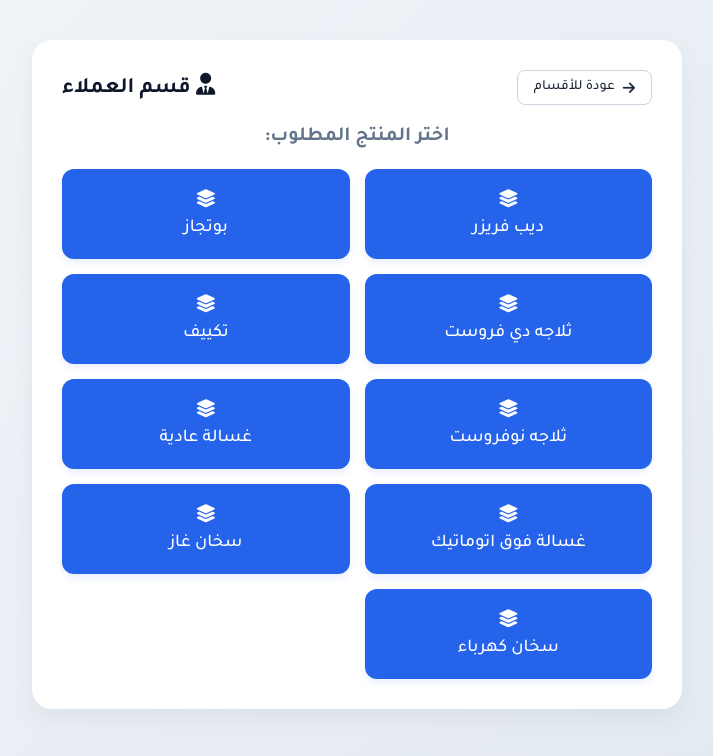
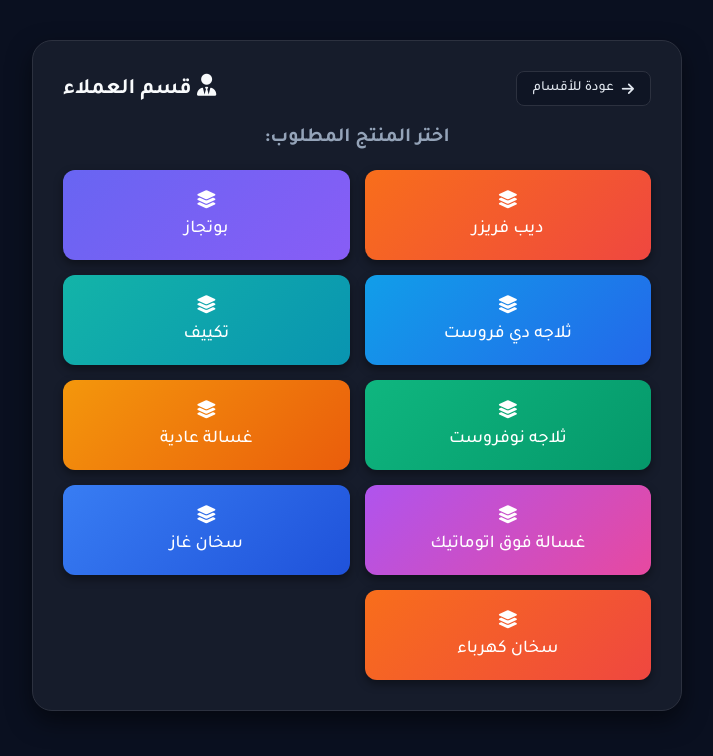
Before and after one commit to awadshihata4-ctrl/UGT-Site, a plain HTML site: page index.html/faults.html in a window 1280 px wide. Both pictures are taken after a click on the button "قسم العملاء". Shown: the whole page, without its empty margins (283-996 px from the left). Drawn offline with Linux system fonts and the light colour scheme.

Commit message:
Update faults.html

```diff
--- a/index.html/faults.html
+++ b/index.html/faults.html
@@ -10,14 +10,14 @@
 
 <style>
   :root {
-    --primary-color: #2563eb;
-    --primary-hover: #1d4ed8;
-    --secondary-color: #10b981;
-    --secondary-hover: #059669;
-    --bg-gradient: linear-gradient(135deg, #f1f5f9 0%, #e2e8f0 100%);
-    --card-bg: #ffffff;
-    --text-main: #1e293b;
-    --text-muted: #64748b;
+    --primary-color: #f86e1b;
+    --primary-hover: #ef4740;
+    --secondary-color: #0fb67f;
+    --secondary-hover: #05986a;
+    --bg-gradient: #0a1020;
+    --card-bg: #161c2b;
+    --text-main: #e2e8f0;
+    --text-muted: #94a3b8;
   }
 
   * {
@@ -43,7 +43,8 @@
     background: var(--card-bg);
     padding: 30px;
     border-radius: 20px;
-    box-shadow: 0 10px 25px rgba(0, 0, 0, 0.05);
+    border: 1px solid #2c313f;
+    box-shadow: 0 10px 25px rgba(0, 0, 0, 0.5);
     transition: all 0.3s ease;
   }
 
@@ -51,7 +52,7 @@
     font-size: 28px;
     font-weight: 700;
     margin-bottom: 25px;
-    color: #0f172a;
+    color: #f8fafc;
     text-align: center;
   }
 
@@ -75,9 +76,9 @@
     font-size: 14px;
     font-weight: 500;
     cursor: pointer;
-    border: 1px solid #cbd5e1;
+    border: 1px solid #2c313f;
     border-radius: 8px;
-    background: #fff;
+    background: #0f1524;
     color: var(--text-main);
     transition: 0.2s;
     display: inline-flex;
@@ -86,8 +87,8 @@
   }
 
   .back-btn:hover {
-    background: #f8fafc;
-    border-color: #94a3b8;
+    background: #1e2538;
+    border-color: #6865f2;
   }
 
   /* أزرار اختيار النوع والمنتجات */
@@ -111,10 +112,10 @@
     cursor: pointer;
     border: none;
     border-radius: 12px;
-    background: var(--primary-color);
+    background: linear-gradient(135deg, #f86e1b, #ef4740);
     color: #fff;
     transition: all 0.2s ease;
-    box-shadow: 0 4px 6px rgba(37, 99, 235, 0.1);
+    box-shadow: 0 4px 10px rgba(0, 0, 0, 0.4);
     display: flex;
     flex-direction: column;
     align-items: center;
@@ -122,10 +123,19 @@
   }
 
   .main-btn:hover, .product-btn:hover {
-    background: var(--primary-hover);
+    filter: brightness(0.88);
     transform: translateY(-2px);
-    box-shadow: 0 6px 12px rgba(37, 99, 235, 0.15);
+    box-shadow: 0 6px 14px rgba(0, 0, 0, 0.5);
   }
+
+  .grid-container > button:nth-child(8n+1) { background: linear-gradient(135deg, #f86e1b, #ef4740); }
+  .grid-container > button:nth-child(8n+2) { background: linear-gradient(135deg, #6865f2, #885df6); }
+  .grid-container > button:nth-child(8n+3) { background: linear-gradient(135deg, #119ee9, #2368ea); }
+  .grid-container > button:nth-child(8n+4) { background: linear-gradient(135deg, #13b4a8, #0994b1); }
+  .grid-container > button:nth-child(8n+5) { background: linear-gradient(135deg, #0fb67f, #05986a); }
+  .grid-container > button:nth-child(8n+6) { background: linear-gradient(135deg, #f4970c, #ea5d0c); }
+  .grid-container > button:nth-child(8n+7) { background: linear-gradient(135deg, #af54ee, #e749a0); }
+  .grid-container > button:nth-child(8n+8) { background: linear-gradient(135deg, #387df3, #1f52da); }
 
   /* شريط البحث */
   .search-wrapper {
@@ -137,15 +147,17 @@
     width: 100%;
     padding: 12px 40px 12px 15px;
     font-size: 16px;
-    border: 1px solid #cbd5e1;
+    border: 1px solid #2c313f;
     border-radius: 10px;
+    background: #0f1524;
+    color: #f1f5f9;
     outline: none;
     transition: 0.2s;
   }
 
   .search-input:focus {
     border-color: var(--primary-color);
-    box-shadow: 0 0 0 3px rgba(37, 99, 235, 0.1);
+    box-shadow: 0 0 0 3px rgba(248, 110, 27, 0.25);
   }
 
   .search-wrapper i {
@@ -171,15 +183,15 @@
     width: 6px;
   }
   .faults-list::-webkit-scrollbar-thumb {
-    background-color: #cbd5e1;
+    background-color: #f86e1b;
     border-radius: 4px;
   }
 
   .card {
-    background: #f8fafc;
+    background: #0f1524;
     padding: 16px;
     border-radius: 10px;
-    border: 1px solid #e2e8f0;
+    border: 1px solid #2c313f;
     display: flex;
     justify-content: space-between;
     align-items: center;
@@ -188,8 +200,8 @@
   }
 
   .card:hover {
-    background: #f1f5f9;
-    border-color: #cbd5e1;
+    background: #1e2538;
+    border-color: #f86e1b;
   }
 
   .card span {
@@ -225,7 +237,8 @@
     bottom: 30px;
     left: 50%;
     transform: translateX(-50%) translateY(100px);
-    background: #1e293b;
+    background: #1e2538;
+    border: 1px solid #2c313f;
     color: #fff;
     padding: 12px 24px;
     border-radius: 30px;
```
